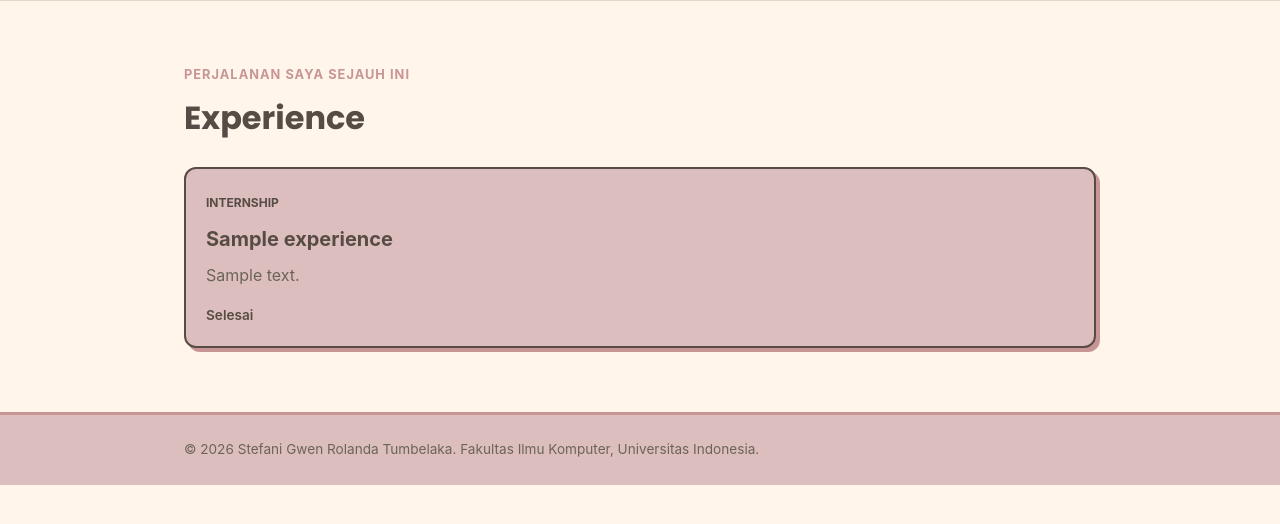
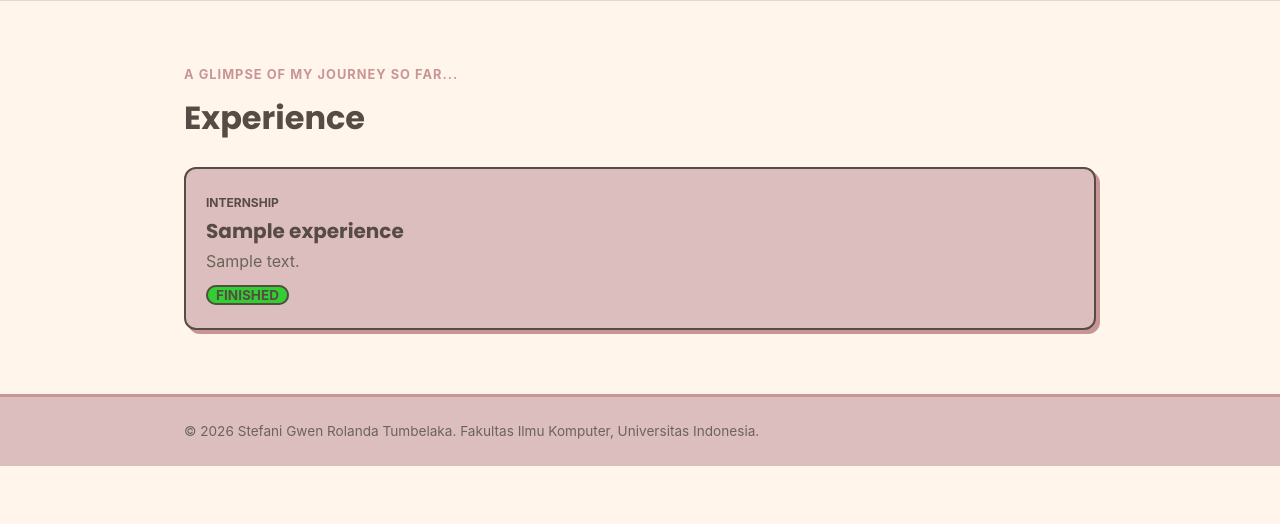
Before and after one commit to stefanigwen14/myportofolio, a Django app: page /experience/ in a window 1280 px wide. Shown: the part 76-600 px from the top of the page. Run offline with Django 5.2, Linux system fonts and the light colour scheme; tables that the repository leaves empty hold one stand-in row (values such as "Sample post").

Commit message:
feat: Improved Experience page

```diff
--- a/static/css/style.css
+++ b/static/css/style.css
@@ -230,6 +230,7 @@ h1, .brand {
     justify-content: center;
     align-items: center;
     flex-direction: column;
+    font-family: "Poppins", -apple-system, sans-serif;
     background-color: var(--accent);
     border-radius: 12px;
     border-color: var(--ink);
@@ -262,7 +263,6 @@ h1, .brand {
   gap: 5%;
 }
 
-/* Hanya untuk keperluan Tutorial 2 dan akan disesuaikan nanti */
 .experience-section {
     padding: 4rem 0;
     border-top: 1px solid var(--line);
@@ -284,7 +284,7 @@ h1, .brand {
 .experience-grid {
     display: grid;
     grid-template-columns: repeat(auto-fit, minmax(240px, 1fr));
-    gap: 1rem;
+    gap: 5%;
 }
 
 .experience-card {
@@ -305,17 +305,42 @@ h1, .brand {
 }
 
 .experience-card h2 {
-    margin: 0.5rem 0;
+    margin: 0.5rem, 0;
     font-size: 1.25rem;
+    font-family: "Poppins", -apple-system, sans-serif;
 }
 
 .experience-description,
 .empty-state {
     color: var(--text-muted);
+    margin-top: 0.1rem;
+    padding-bottom: 0.5rem;
 }
 
-.experience-status {
+.experience-status-ongoing {
     margin-top: 1rem;
+    padding-left: 0.5rem;
+    padding-right: 0.5rem;
     font-size: 0.85rem;
-    font-weight: 600;
+    font-weight: 700;
+    display: inline;
+    background-color: rgb(255, 229, 133);
+    border-radius: var(--radius);
+    border-width: 2px;
+    border-color: var(--ink);
+    border-style: solid;
 }
+
+.experience-status-finished {
+    margin-top: 1rem;
+    padding-left: 0.5rem;
+    padding-right: 0.5rem;
+    font-size: 0.85rem;
+    font-weight: 700;
+    display: inline;
+    background-color: rgb(50, 207, 50);;
+    border-radius: var(--radius);
+    border-width: 2px;
+    border-color: var(--ink);
+    border-style: solid;
+}
--- a/templates/experience.html
+++ b/templates/experience.html
@@ -24,7 +24,7 @@
     <main>
         <section class="experience-section" id="experience">
             <div class="container">
-                <p class="section-kicker">Perjalanan saya sejauh ini</p>
+                <p class="section-kicker">A Glimpse Of My Journey So Far...</p>
                 <h1>Experience</h1>
 
                 <div class="experience-grid">
@@ -39,14 +39,14 @@
                             </p>
 
                             {% if experience.is_ongoing %}
-                                <p class="experience-status">Sedang berlangsung</p>
+                                <p class="experience-status-ongoing">ONGOING</p>
                             {% else %}
-                                <p class="experience-status">Selesai</p>
+                                <p class="experience-status-finished">FINISHED</p>
                             {% endif %}
                         </article>
                     {% empty %}
                         <p class="empty-state">
-                            Belum ada pengalaman yang ditambahkan.
+                            No experience added yet.
                         </p>
                     {% endfor %}
                 </div>
```
